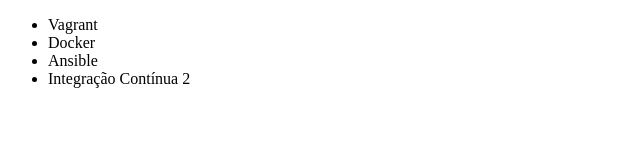
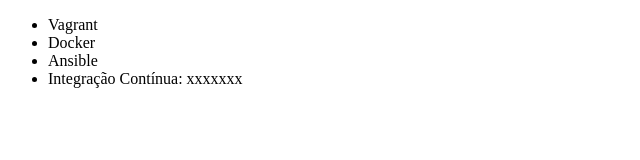
Before and after one commit to dev-wjr/aluera-git, a plain HTML site: page index.html in a window 1280 px wide. Shown: the full height of the page, 0-640 px from the left. Drawn offline with Linux system fonts and the light colour scheme.

Commit message:
Renomeando nome do curso

```diff
--- a/index.html
+++ b/index.html
@@ -9,7 +9,7 @@
         <li>Vagrant</li>
         <li>Docker</li>
         <li>Ansible</li>
-        <li>Integração Contínua 2</li>
+        <li>Integração Contínua: xxxxxxx</li>
     </ul>
 </body>
 </html>
```
